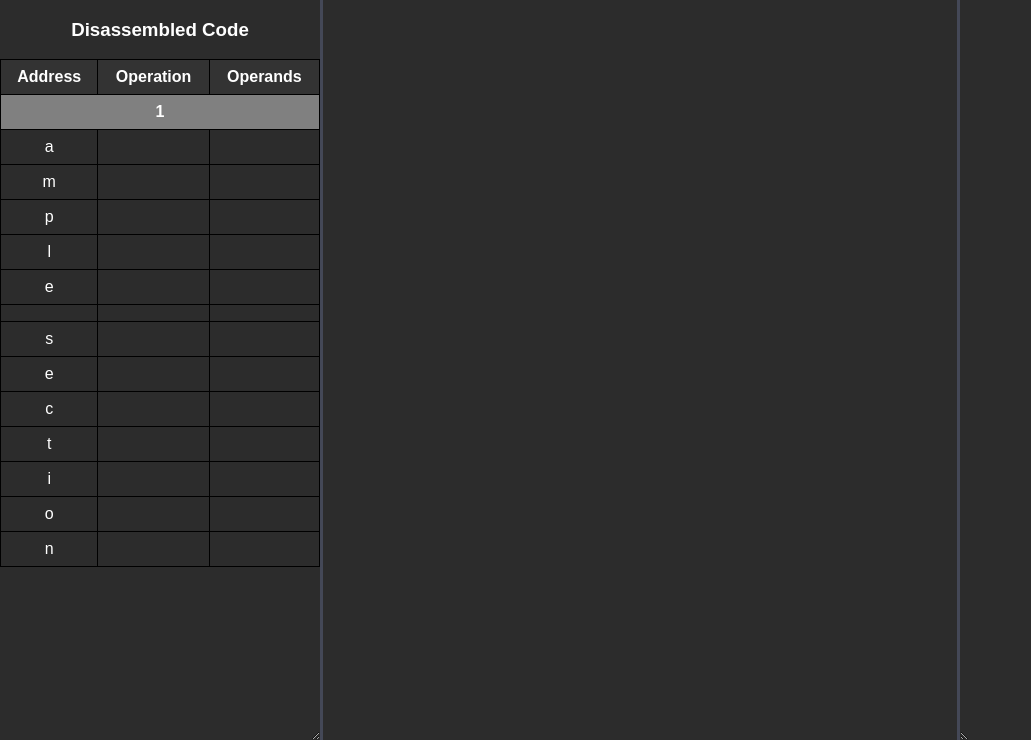
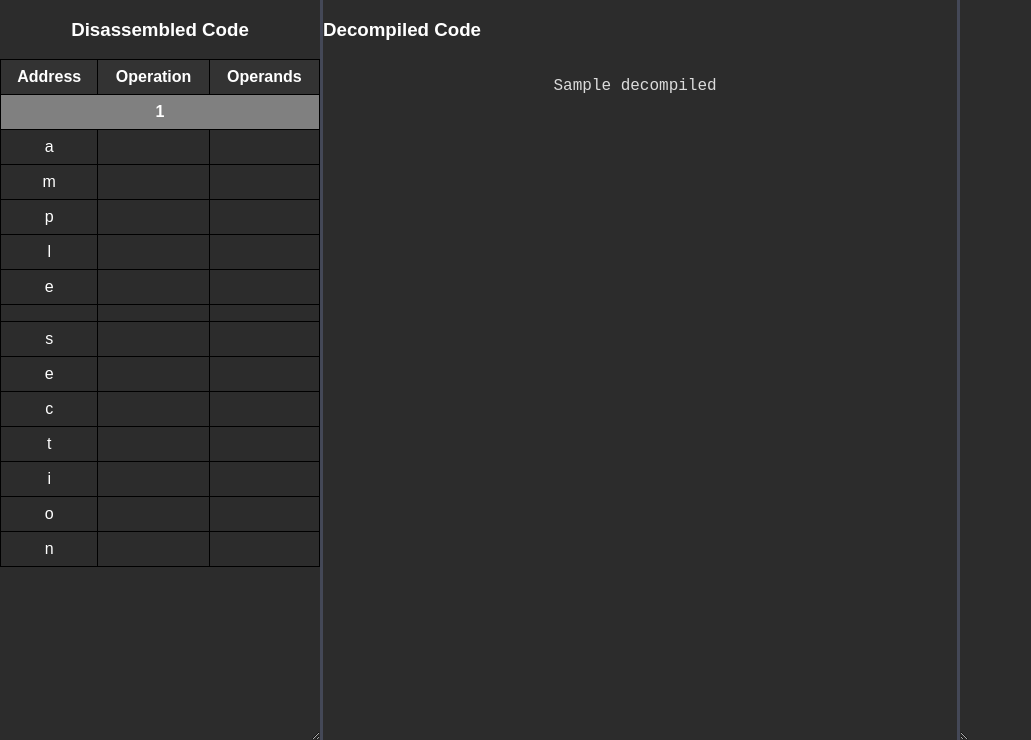
Before and after one commit to aconsonni19/Binoculars, a Flask app: template flaskr/templates/code_analysis.html in a window 1280 px wide. Shown: the part 75-815 px from the top of the page, without its empty margins (0-1031 px from the left). Run offline with Flask 3, Linux system fonts and the light colour scheme; the template is opened without the code that fills it: most values are stand-ins (such as "Sample title", 1, 10 or a date in 2020).

Commit message:
MOD: Implemented rendering of the decompiled code

```diff
--- a/flaskr/static/style.css
+++ b/flaskr/static/style.css
@@ -86,9 +86,25 @@
 }
 .center {
     flex-grow: 1;
-    text-align: center;
+    text-align: left;
     overflow: auto;
 }
+
+.code-block {
+    color: #dcdcdc;
+    font-family: "Courier New", monospace;
+    border-radius: 5px;
+    overflow: auto;
+    white-space: pre-wrap;
+}
+
+.line-number {
+    display: inline-block;
+    width: 40px;
+    text-align: right;
+    color: #888888;
+}
+
 .right {
     width: 25%;
     resize: horizontal;
--- a/flaskr/templates/code_analysis.html
+++ b/flaskr/templates/code_analysis.html
@@ -45,6 +45,12 @@
             </div>
             <div class="resizer" id = "resizer-left"></div>
             <div class="center">
+                <h3>Decompiled Code</h3>
+                <pre class="">
+                    <code class="code-block">
+                        {{ decompiled | safe }}
+                    </code>
+                </pre>
             </div>
             <div class="resizer" id = "resizer-right"></div>
             <div class="right">
--- a/flaskr/wsgi.py
+++ b/flaskr/wsgi.py
@@ -94,7 +94,8 @@
             listing = program.getListing() # Get the program listing of the symbols
             decompiler = FlatDecompilerAPI(flat_api) # Get a FlatDecompilerAPI reference to the Ghidra decompiler
             for name in listing.getFunctions(True):
-                decompiled_functions.append(decompiler.decompile(name)) # Decompile the function
-        return decompiled_functions
+                decompiled_code = decompiler.decompile(name)
+                decompiled_functions.append(decompiled_code) # Decompile the function
+        return "\n".join(decompiled_functions)  # Ensure proper spacing
     except Exception as e:
         return str(e)
```
